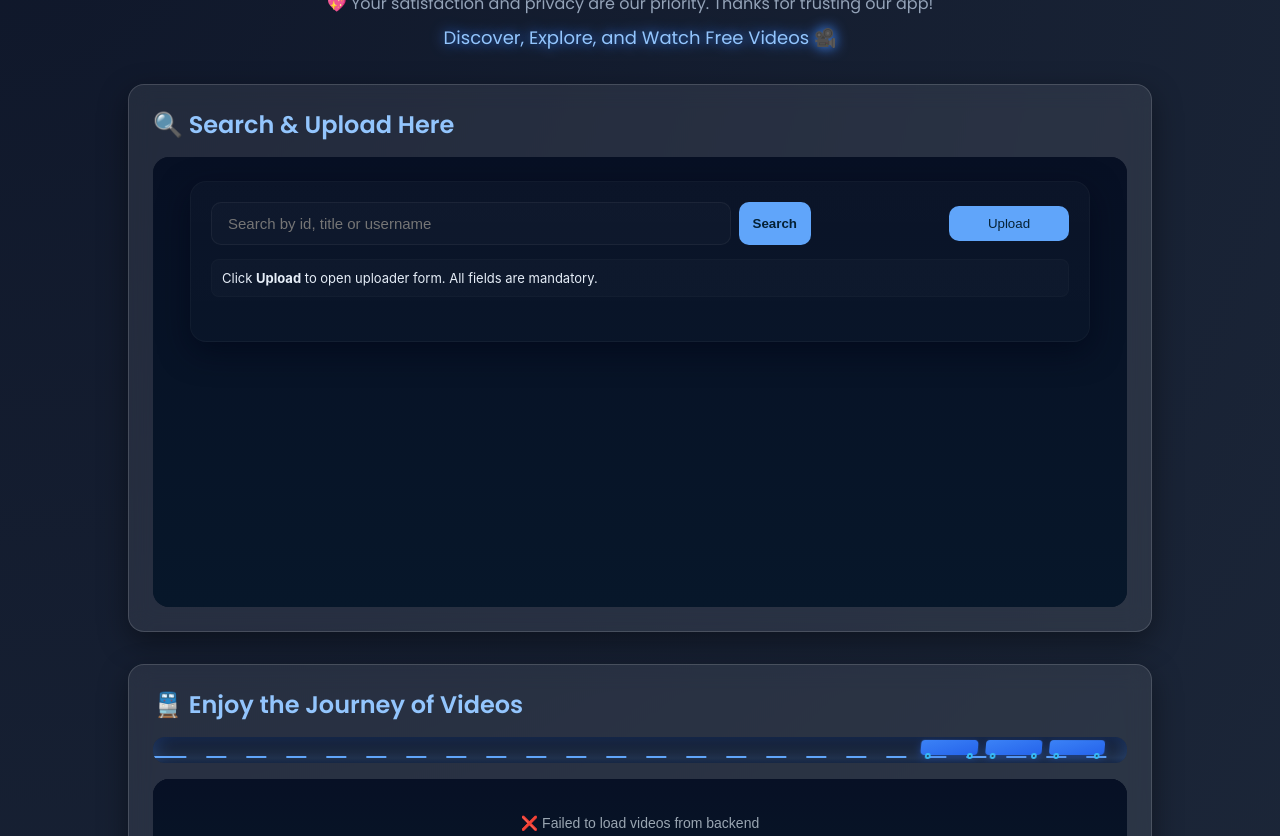
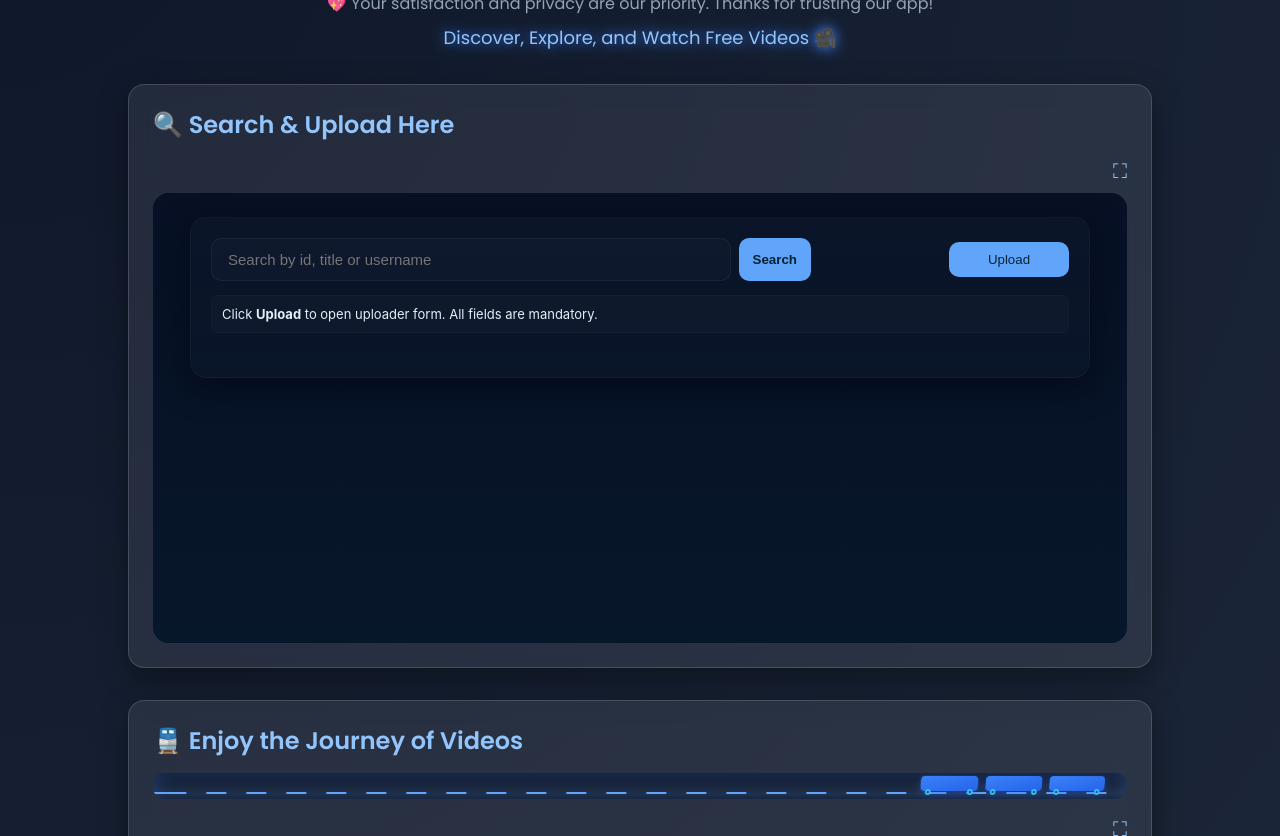
Before and after one commit to yan-shun-081/free_videos_frontend, a plain HTML site: page index.html in a window 1280 px wide. Shown: the part 116-952 px from the top of the page. Drawn offline with nearby package versions, Linux system fonts and the light colour scheme; no server answers.

Commit message:
Update index.html

```diff
--- a/index.html
+++ b/index.html
@@ -179,7 +179,13 @@
   <!-- SECTION 1: SEARCH & UPLOAD -->
   <section id="metadata" class="w-full max-w-5xl glass p-6 fade-in">
     <h2 class="text-2xl font-semibold text-blue-300 mb-4">🔍 Search & Upload Here</h2>
-    <iframe src="free_videos_metadata_frontend.html" class="h-[450px] bg-slate-900"></iframe>
+
+    <!-- FULLSCREEN BUTTON -->
+    <div class="flex justify-end mb-2">
+      <button onclick="openFullscreen('metaFrame')" class="text-blue-300 hover:text-white text-xl">⛶</button>
+    </div>
+
+    <iframe id="metaFrame" src="free_videos_metadata_frontend.html" class="h-[450px] bg-slate-900"></iframe>
   </section>
 
   <!-- SECTION 2: VIDEO DISPLAY + MINI TRAIN -->
@@ -205,8 +211,13 @@
       </div>
     </div>
 
+    <!-- FULLSCREEN BUTTON -->
+    <div class="flex justify-end mb-2">
+      <button onclick="openFullscreen('videoFrame')" class="text-blue-300 hover:text-white text-xl">⛶</button>
+    </div>
+
     <!-- Embedded Video Display -->
-    <iframe src="free_videos_displaying_frontend.html" class="h-[500px] bg-slate-900"></iframe>
+    <iframe id="videoFrame" src="free_videos_displaying_frontend.html" class="h-[500px] bg-slate-900"></iframe>
   </section>
 
   <!-- FOOTER -->
@@ -214,5 +225,16 @@
     <p>© 2025 Free Videos Content · Built with ❤️ by <span class="text-blue-400 font-semibold">YAN</span></p>
   </footer>
 
+
+  <!-- FULLSCREEN SCRIPT -->
+  <script>
+    function openFullscreen(id) {
+      const iframe = document.getElementById(id);
+      if (iframe.requestFullscreen) iframe.requestFullscreen();
+      else if (iframe.webkitRequestFullscreen) iframe.webkitRequestFullscreen();
+      else if (iframe.msRequestFullscreen) iframe.msRequestFullscreen();
+    }
+  </script>
+
 </body>
 </html>
```
